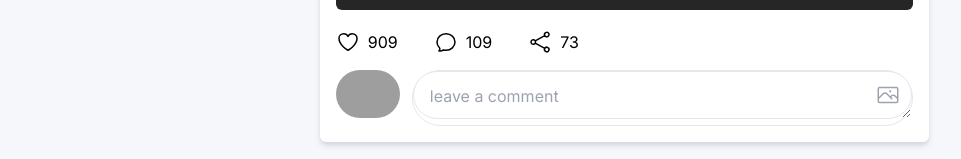
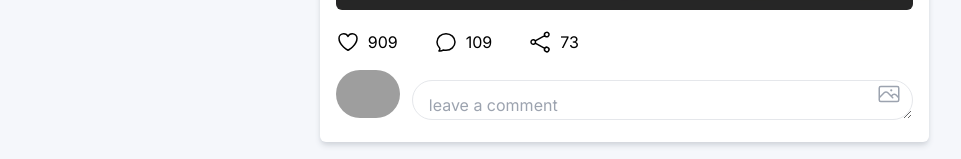
Before and after one commit to ayushsrm/social, a Next.js app: page / in a window 1280 px wide. Shown: the part 887-1046 px from the top of the page, without its empty margins (159-1120 px from the left). Built offline with nearby package versions, Linux system fonts and the light colour scheme; grey boxes are pictures that could not be loaded.

Commit message:
change text area

```diff
--- a/components/PostCard.js
+++ b/components/PostCard.js
@@ -111,18 +111,14 @@ export default function PostCard(){
 
 
 
-  <div className="border grow rounded-full relative">
-  <textarea className="border grow  w-full p-3 px-4 overflow-hidden h-12 rounded-full" placeholder="leave a comment"></textarea>
+  <div className=" grow rounded-full relative">
+  <textarea className="  border  grow  w-full p-3 px-4 overflow-hidden h-10 rounded-full mt-2.5" placeholder="leave a comment"></textarea>
 <button className="absolute top-3 right-3 text-gray-400">
 <svg xmlns="http://www.w3.org/2000/svg" fill="none" viewBox="0 0 24 24" stroke-width="1.5" stroke="currentColor" class="w-6 h-6">
   <path stroke-linecap="round" stroke-linejoin="round" d="M2.25 15.75l5.159-5.159a2.25 2.25 0 013.182 0l5.159 5.159m-1.5-1.5l1.409-1.409a2.25 2.25 0 013.182 0l2.909 2.909m-18 3.75h16.5a1.5 1.5 0 001.5-1.5V6a1.5 1.5 0 00-1.5-1.5H3.75A1.5 1.5 0 002.25 6v12a1.5 1.5 0 001.5 1.5zm10.5-11.25h.008v.008h-.008V8.25zm.375 0a.375.375 0 11-.75 0 .375.375 0 01.75 0z" />
 </svg>
 
-
 </button>
-
-
-
   </div>
    </div>
 </Card>
```
